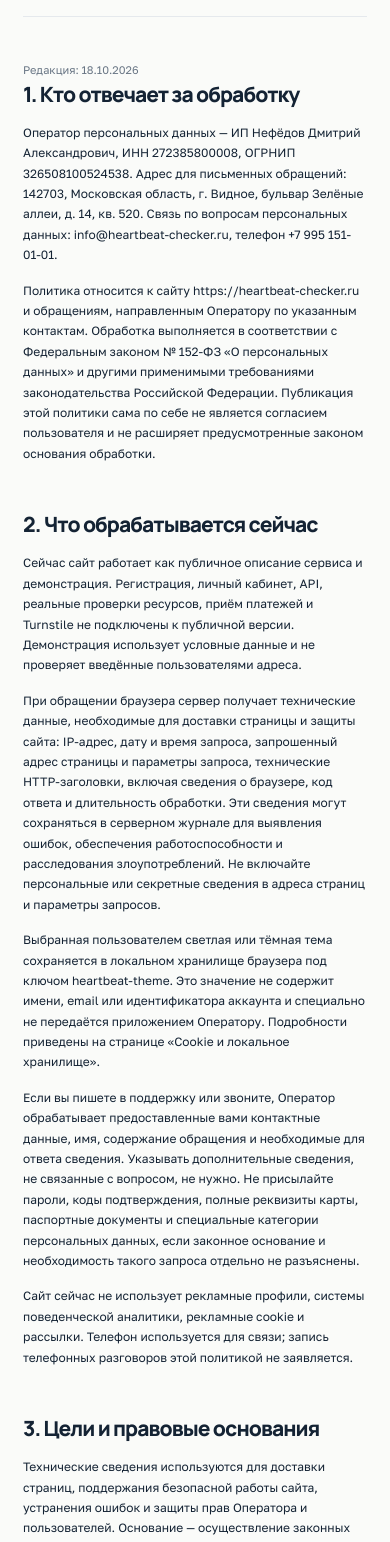
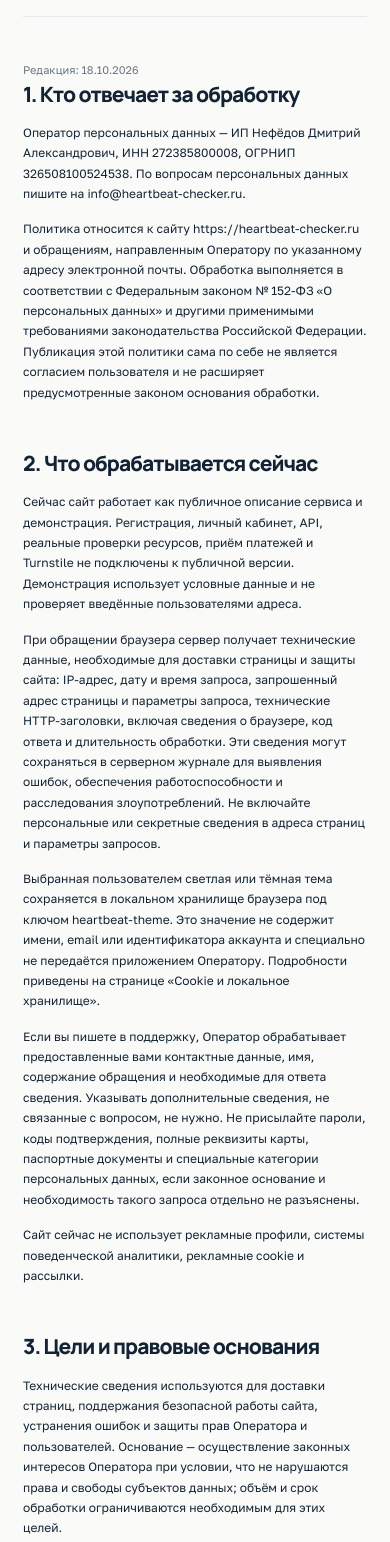
Before and after one commit to nda17/Heartbeat-Checker_monorepo, a Next.js app in the folder apps/web/: page /privacy in a window 390 px wide. Shown: the part 401-1943 px from the top of the page. Built offline with nearby package versions, Linux system fonts and the light colour scheme.

Commit message:
fix: remove personal address and phone from public pages

```diff
--- a/apps/web/src/_pages/legal/contacts.tsx
+++ b/apps/web/src/_pages/legal/contacts.tsx
@@ -17,26 +17,19 @@ export function ContactsPage() {
           .
         </p>
         <p>
-          Телефон: <a href="tel:+79951510101">+7 995 151-01-01</a>.
-        </p>
-        <p>
           Сайт: <Link href="/">heartbeat-checker.ru</Link>.
         </p>
         <p>
           По вопросам работы сайта, будущей подписки, платежей, возвратов и
-          персональных данных обращайтесь по указанным контактам. Не присылайте
-          пароль, коды подтверждения, полный номер банковской карты или её
-          защитный код.
+          персональных данных пишите на указанный адрес электронной почты. Не
+          присылайте пароль, коды подтверждения, полный номер банковской карты
+          или её защитный код.
         </p>
       </section>
       <section>
         <h2>Исполнитель и оператор персональных данных</h2>
         <p>Индивидуальный предприниматель Нефёдов Дмитрий Александрович.</p>
         <p>ИНН 272385800008 · ОГРНИП 326508100524538.</p>
-        <address>
-          142703, Московская область, г. Видное, бульвар Зелёные аллеи, д. 14,
-          кв. 520.
-        </address>
         <p>
           Сервис готовится к запуску. Сейчас доступны описание и демонстрация;
           регистрация, платная подписка и приём оплаты пока не открыты. Не
--- a/apps/web/src/_pages/legal/privacy.tsx
+++ b/apps/web/src/_pages/legal/privacy.tsx
@@ -11,19 +11,17 @@ export function PrivacyPage() {
         <h2>1. Кто отвечает за обработку</h2>
         <p>
           Оператор персональных данных — ИП Нефёдов Дмитрий Александрович, ИНН
-          272385800008, ОГРНИП 326508100524538. Адрес для письменных обращений:
-          142703, Московская область, г. Видное, бульвар Зелёные аллеи, д. 14,
-          кв. 520. Связь по вопросам персональных данных:
-          info@heartbeat-checker.ru, телефон +7 995 151-01-01.
+          272385800008, ОГРНИП 326508100524538. По вопросам персональных данных
+          пишите на info@heartbeat-checker.ru.
         </p>
         <p>
           Политика относится к сайту https://heartbeat-checker.ru и обращениям,
-          направленным Оператору по указанным контактам. Обработка выполняется в
-          соответствии с Федеральным законом № 152-ФЗ «О персональных данных» и
-          другими применимыми требованиями законодательства Российской
-          Федерации. Публикация этой политики сама по себе не является согласием
-          пользователя и не расширяет предусмотренные законом основания
-          обработки.
+          направленным Оператору по указанному адресу электронной почты.
+          Обработка выполняется в соответствии с Федеральным законом № 152-ФЗ «О
+          персональных данных» и другими применимыми требованиями
+          законодательства Российской Федерации. Публикация этой политики сама
+          по себе не является согласием пользователя и не расширяет
+          предусмотренные законом основания обработки.
         </p>
       </section>
       <section>
@@ -53,18 +51,17 @@ export function PrivacyPage() {
           «Cookie и локальное хранилище».
         </p>
         <p>
-          Если вы пишете в поддержку или звоните, Оператор обрабатывает
-          предоставленные вами контактные данные, имя, содержание обращения и
-          необходимые для ответа сведения. Указывать дополнительные сведения, не
-          связанные с вопросом, не нужно. Не присылайте пароли, коды
-          подтверждения, полные реквизиты карты, паспортные документы и
-          специальные категории персональных данных, если законное основание и
-          необходимость такого запроса отдельно не разъяснены.
+          Если вы пишете в поддержку, Оператор обрабатывает предоставленные вами
+          контактные данные, имя, содержание обращения и необходимые для ответа
+          сведения. Указывать дополнительные сведения, не связанные с вопросом,
+          не нужно. Не присылайте пароли, коды подтверждения, полные реквизиты
+          карты, паспортные документы и специальные категории персональных
+          данных, если законное основание и необходимость такого запроса
+          отдельно не разъяснены.
         </p>
         <p>
           Сайт сейчас не использует рекламные профили, системы поведенческой
-          аналитики, рекламные cookie и рассылки. Телефон используется для
-          связи; запись телефонных разговоров этой политикой не заявляется.
+          аналитики, рекламные cookie и рассылки.
         </p>
       </section>
       <section>
@@ -180,14 +177,12 @@ export function PrivacyPage() {
           обратиться в Роскомнадзор или суд для защиты своих прав.
         </p>
         <p>
-          Направьте обращение на info@heartbeat-checker.ru или по почтовому
-          адресу Оператора с описанием вопроса и сведениями, позволяющими
-          определить относящиеся к вам данные. По организационным вопросам можно
-          связаться по телефону +7 995 151-01-01. Для защиты от выдачи сведений
-          постороннему лицу Оператор вправе уточнить необходимые данные для
-          идентификации заявителя. Избыточные документы и полный набор
-          паспортных сведений автоматически не требуются; формальные требования
-          закона к отдельным видам запросов сохраняются.
+          Направьте обращение на info@heartbeat-checker.ru с описанием вопроса и
+          сведениями, позволяющими определить относящиеся к вам данные. Для
+          защиты от выдачи сведений постороннему лицу Оператор вправе уточнить
+          необходимые данные для идентификации заявителя. Избыточные документы и
+          полный набор паспортных сведений автоматически не требуются;
+          формальные требования закона к отдельным видам запросов сохраняются.
         </p>
         <p>
           Оператор отвечает и выполняет обоснованные требования в сроки,
--- a/apps/web/src/_pages/legal/terms.tsx
+++ b/apps/web/src/_pages/legal/terms.tsx
@@ -13,8 +13,8 @@ export function TermsPage() {
           Heartbeat Checker — сайт и сервис автоматической проверки доступности
           сайтов и HTTP-сервисов по адресу https://heartbeat-checker.ru.
           Исполнитель — индивидуальный предприниматель Нефёдов Дмитрий
-          Александрович, ИНН 272385800008, ОГРНИП 326508100524538. Контакты и
-          адрес Исполнителя указаны на странице «Контакты и реквизиты».
+          Александрович, ИНН 272385800008, ОГРНИП 326508100524538. Контакты
+          Исполнителя указаны на странице «Контакты и реквизиты».
         </p>
         <p>
           Сервис готовится к запуску. Сейчас на сайте доступны описание
```
